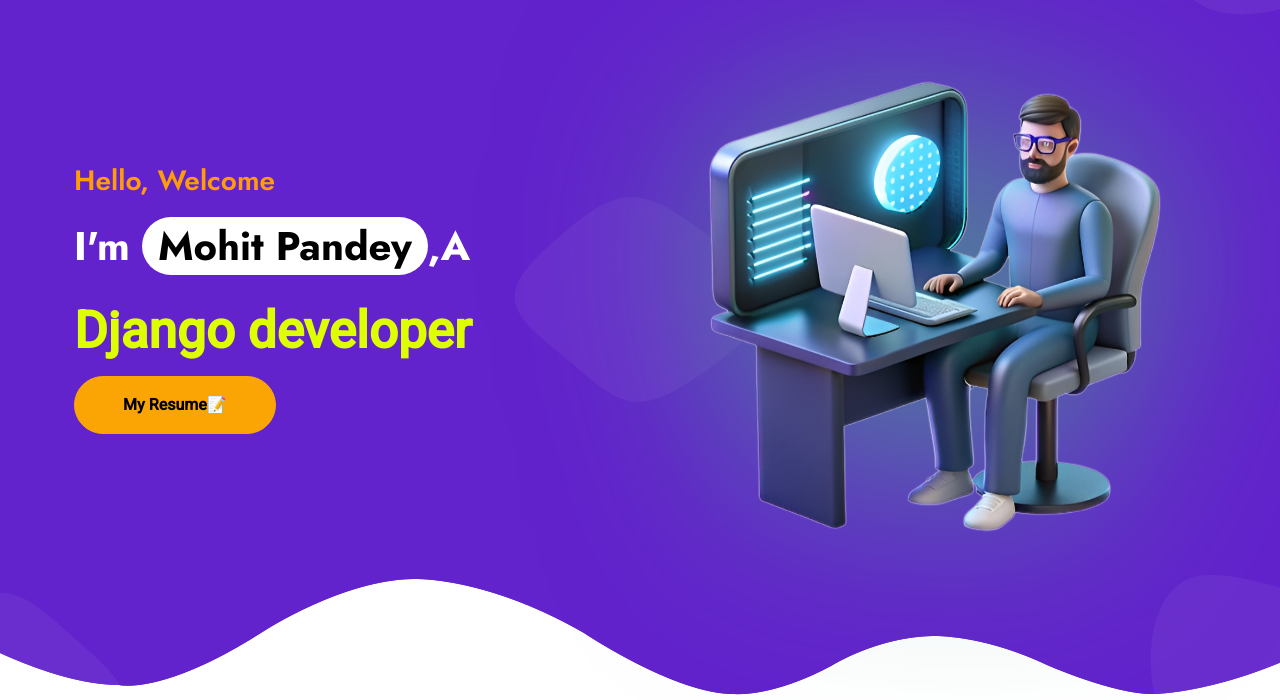
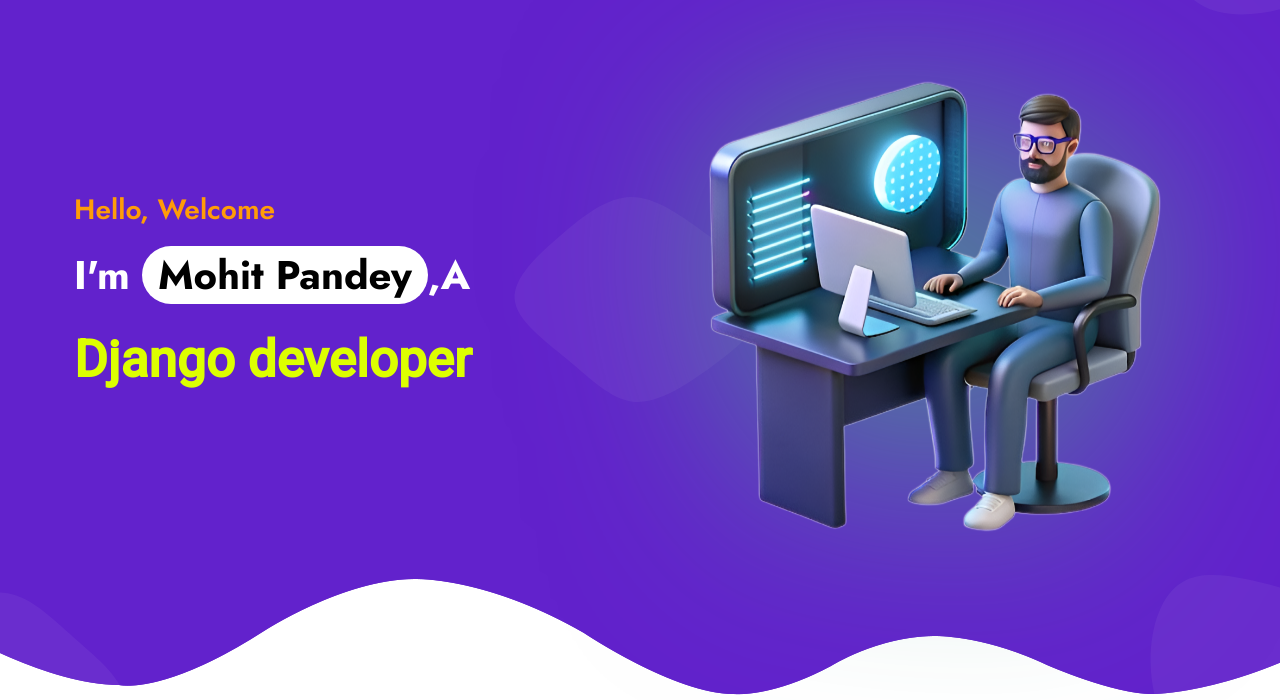
Before and after one commit to mohitpandeycode/Personal-Portfolio-2.0, a plain HTML site: page index.html in a window 1280 px wide. Shown: the part 100-800 px from the top of the page. Drawn offline with nearby package versions, Linux system fonts and the light colour scheme.

Commit message:
remove resume
Removed the resume link from the HTML content.

```diff
--- a/index.html
+++ b/index.html
@@ -85,9 +85,6 @@
                                 <div class="typed-text d-none">Python Developer, Django developer, Web Developer</div>
                                 <div class="text-container"></div>
                             </div>
-                            <a href="Mohit_Resume_Django_Developer (2).pdf" target="_blank"
-                                class="btn btn-secondary py-sm-3 px-sm-5 rounded-pill me-3 animated slideInLeft"><b>My
-                                Resume📝</b></a>
                         </div>
                         <div class="col-lg-6 text-center text-lg-start img-box">
                             <img class="img-fluid animated zoomIn" src="img/profile.png" alt="">
```
